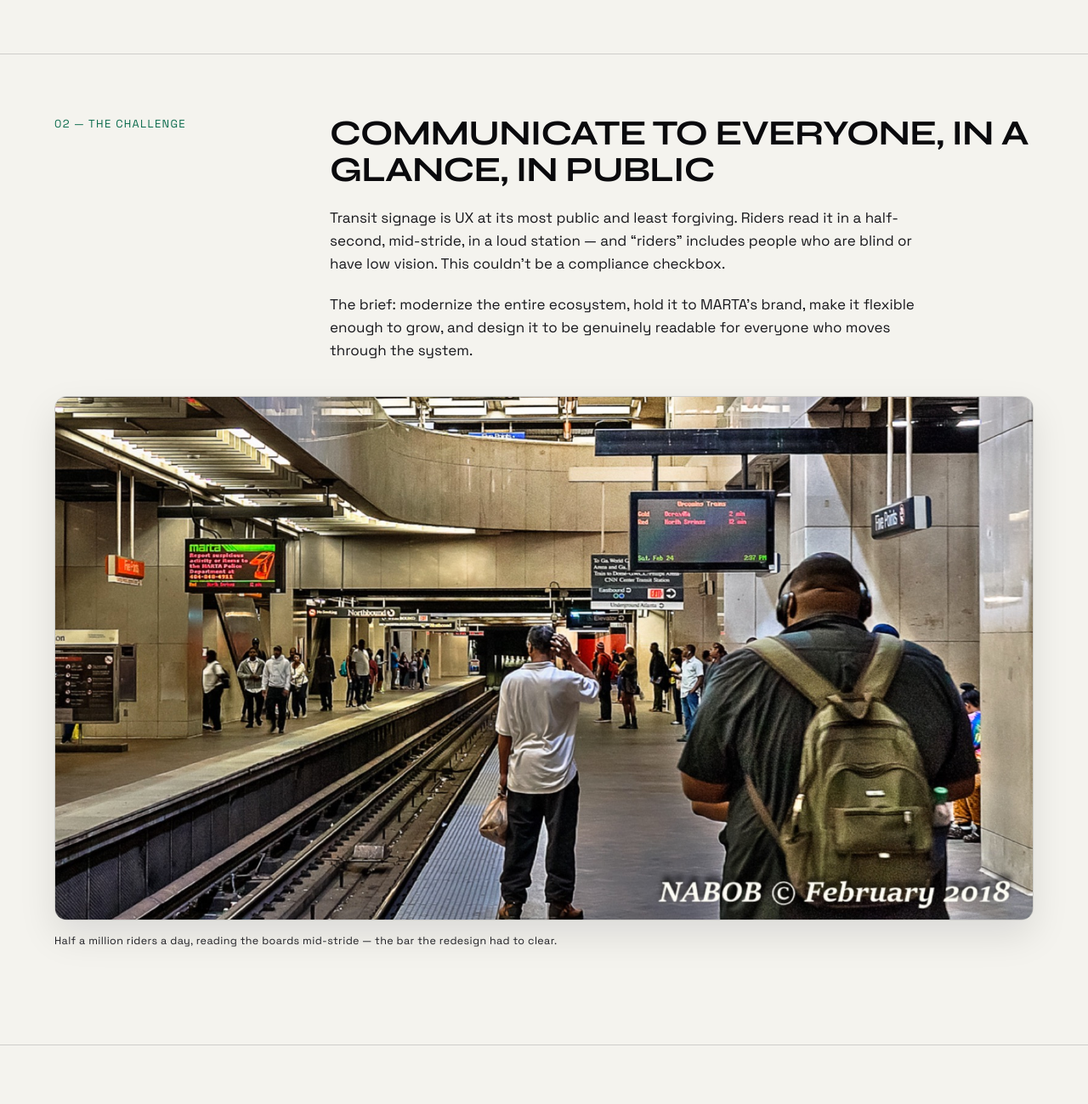
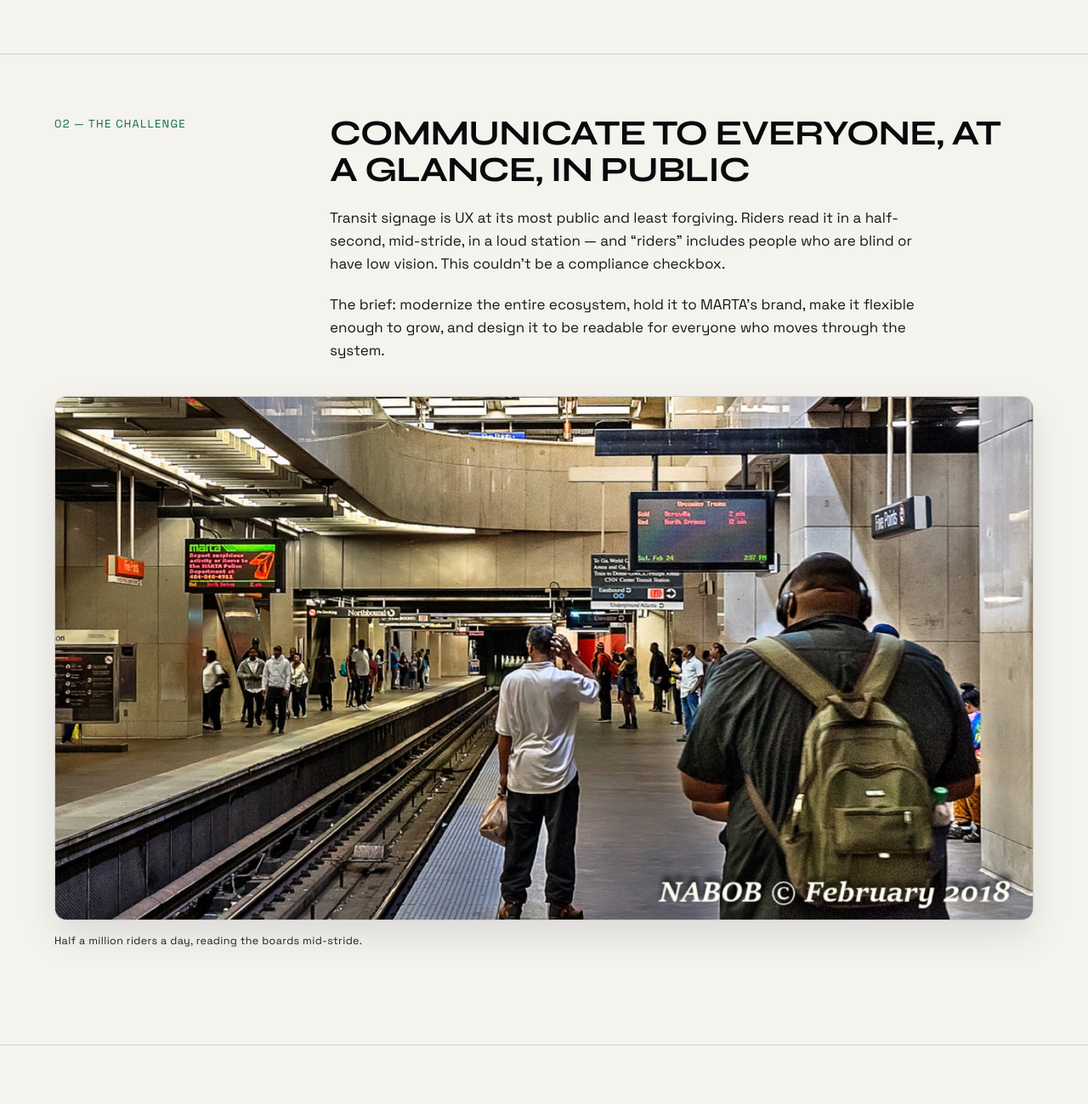
Before and after one commit to xenolaaa/portfolio, a plain HTML site: page work/marta.html in a window 1280 px wide. Shown: the part 1780-3079 px from the top of the page at 85% size. Drawn offline with Linux system fonts and the light colour scheme.

Commit message:
MARTA: 'at a glance'; drop 'genuinely'; trim caption; CVI stat -> 38 stations count-up

```diff
--- a/work/marta.html
+++ b/work/marta.html
@@ -62,15 +62,15 @@
       <div class="cs-block reveal">
         <p class="cs-block__label">02 — The Challenge</p>
         <div class="cs-block__body">
-          <h3>Communicate to everyone, in a glance, in public</h3>
+          <h3>Communicate to everyone, at a glance, in public</h3>
           <p>Transit signage is UX at its most public and least forgiving. Riders read it in a half-second, mid-stride, in a loud station — and “riders” includes people who are blind or have low vision. This couldn’t be a compliance checkbox.</p>
-          <p>The brief: modernize the entire ecosystem, hold it to MARTA’s brand, make it flexible enough to grow, and design it to be genuinely readable for everyone who moves through the system.</p>
+          <p>The brief: modernize the entire ecosystem, hold it to MARTA’s brand, make it flexible enough to grow, and design it to be readable for everyone who moves through the system.</p>
         </div>
       </div>
 
       <figure class="cs-figure reveal">
         <img class="cs-img" src="../assets/img/marta/station-photo.jpg" alt="A crowded MARTA platform with riders reading the old departure boards" loading="lazy" />
-        <figcaption>Half a million riders a day, reading the boards mid-stride — the bar the redesign had to clear.</figcaption>
+        <figcaption>Half a million riders a day, reading the boards mid-stride.</figcaption>
       </figure>
     </section>
 
@@ -136,9 +136,9 @@
         </div>
       </div>
       <div class="cs-impact reveal">
-        <div class="stat"><p class="stat__num"><span data-count="326">0</span></p><p class="stat__label">Screens live across all 38 stations</p></div>
+        <div class="stat"><p class="stat__num"><span data-count="326">0</span></p><p class="stat__label">Screens deployed across the network</p></div>
         <div class="stat"><p class="stat__num"><span data-count="500">0</span><span class="u">k+</span></p><p class="stat__label">Daily riders served</p></div>
-        <div class="stat"><p class="stat__num accent-text">CVI</p><p class="stat__label">Co-designed with the Center for the Visually Impaired</p></div>
+        <div class="stat"><p class="stat__num"><span data-count="38">0</span></p><p class="stat__label">Stations live, system-wide</p></div>
       </div>
     </section>
 
```
